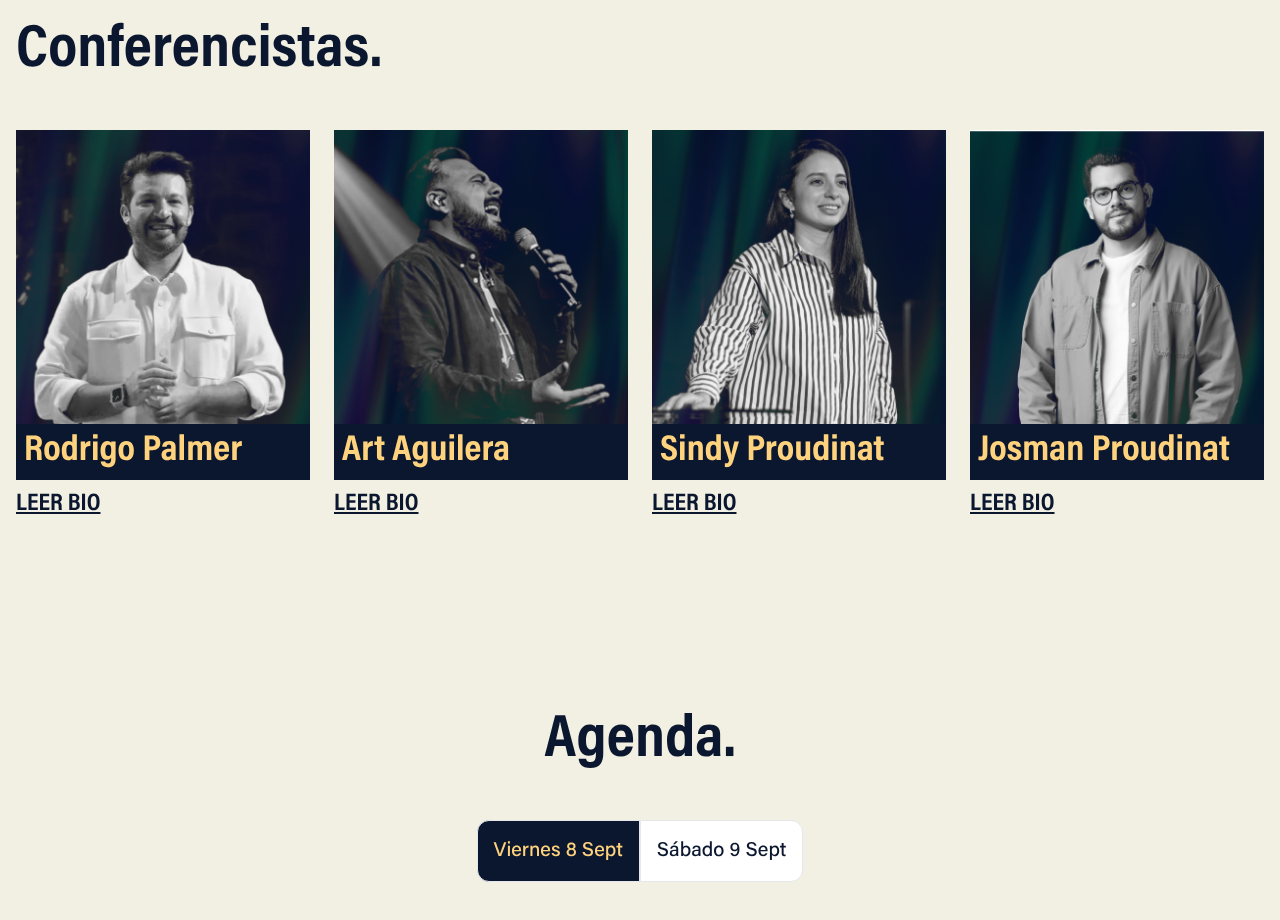
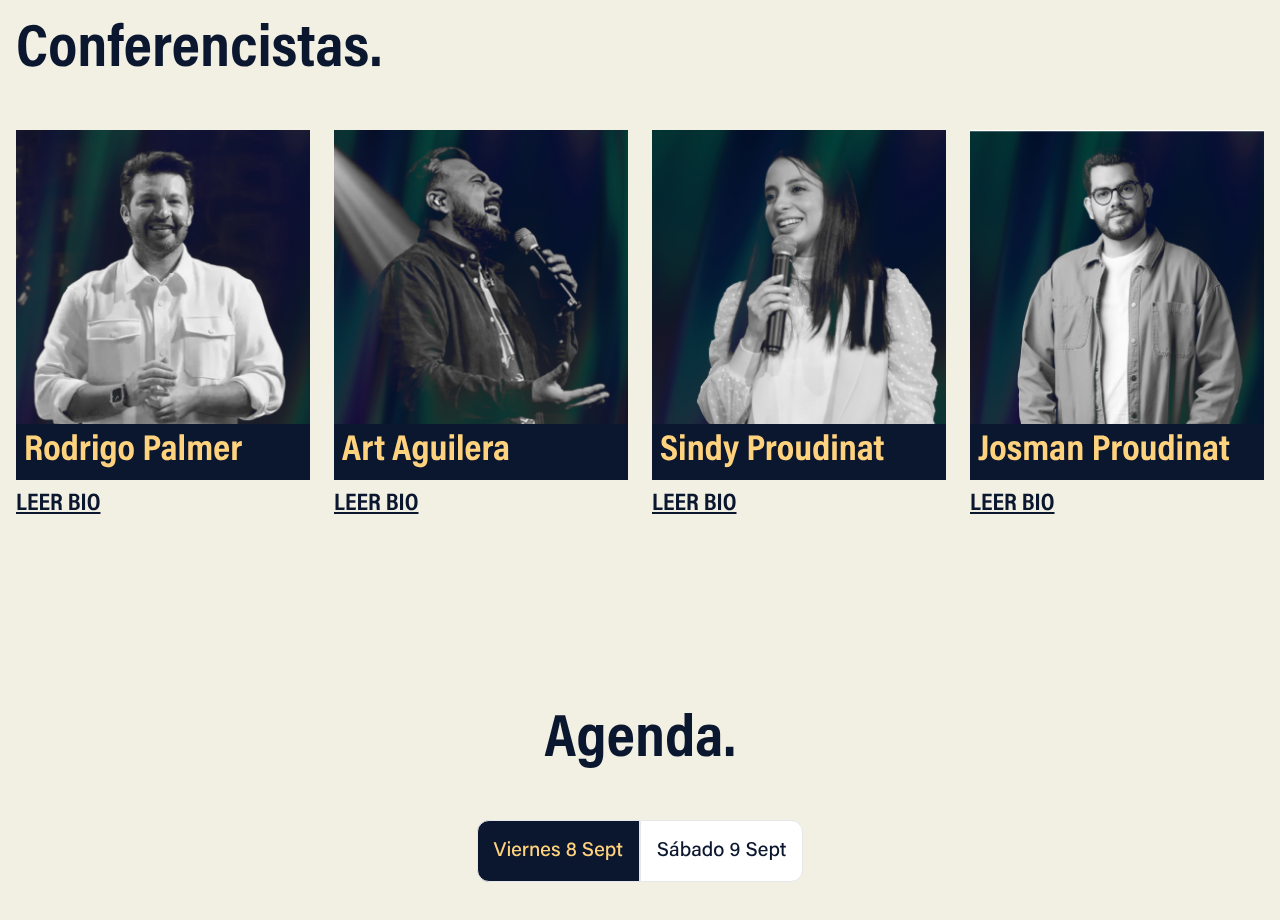
Before and after one commit to JosmanPS/conferencia-rompiendo-fronteras-2023, a Nuxt app: page / in a window 1280 px wide. Shown: the part 2520-3440 px from the top of the page. Built offline with nearby package versions, Linux system fonts and the light colour scheme.

Commit message:
Foto sindy

```diff
--- a/components/Speakers/index.vue
+++ b/components/Speakers/index.vue
@@ -76,7 +76,7 @@ A través de estos ministerios están alcanzando y formando líderes con un cora
 
 Es graduada de la Escuela Agrícola Panamericana Zamorano como Ing. en Agronegocios. Lugar donde Dios la llamó para pastorear una iglesia de estudiantes desde el 2010. El mover de Dios en este lugar se fue extendiendo alcanzando jóvenes profesionales que no formaban parte de esta institución, lo cual llevó a la fundación de la iglesia en Tegucigalpa (capital de Honduras), en el 2014.<br/><br/>
  `,
-    image: '/img/sindy-03.jpg',
+    image: '/img/sindy-04.jpg',
   },
   {
     name: 'Josman Proudinat',
```
Also changed, not shown: public/img/sindy-04.jpg (added).
